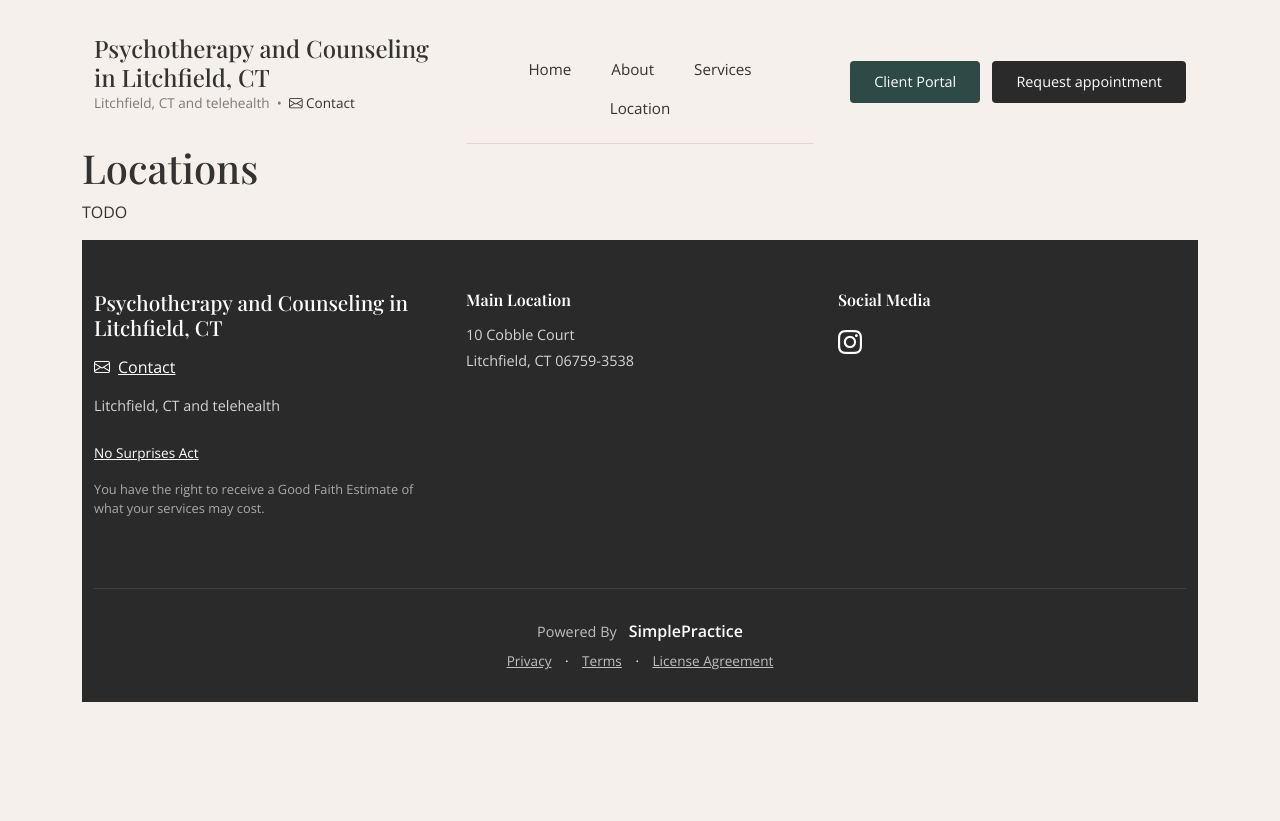
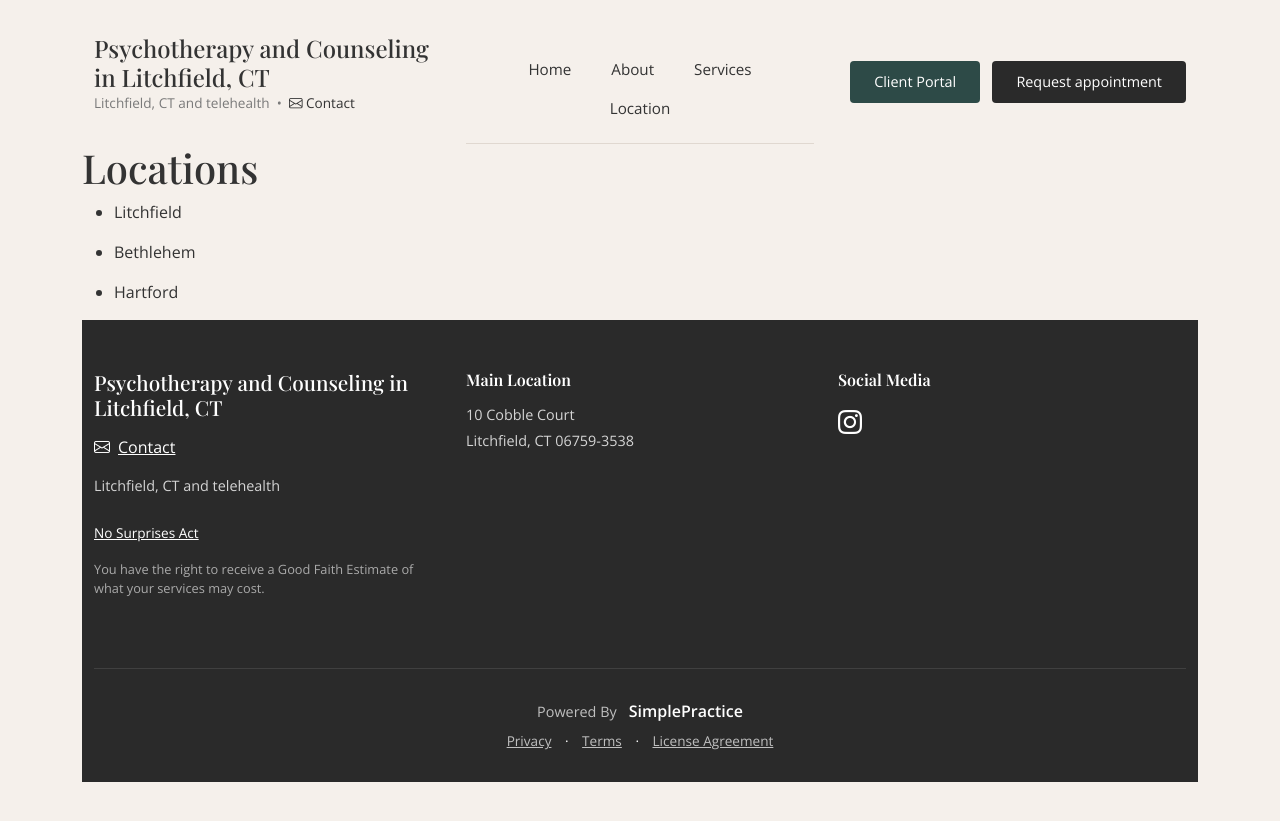
Before and after one commit to flackdl/litchfield-psychotherapy, a Jekyll site: the page built from site/locations.markdown, in a window 1280 px wide. Shown: the top 821 px of the page. Built offline with Jekyll 4.4.1, drawn with Linux system fonts in a browser that asks for light colours.

Commit message:
Update site/locations.markdown

```diff
--- a/site/locations.markdown
+++ b/site/locations.markdown
@@ -5,4 +5,8 @@ permalink: /locations/
 ---
 # Locations
 
-TODO
+*   Litchfield
+
+*   Bethlehem
+
+*   Hartford
```
